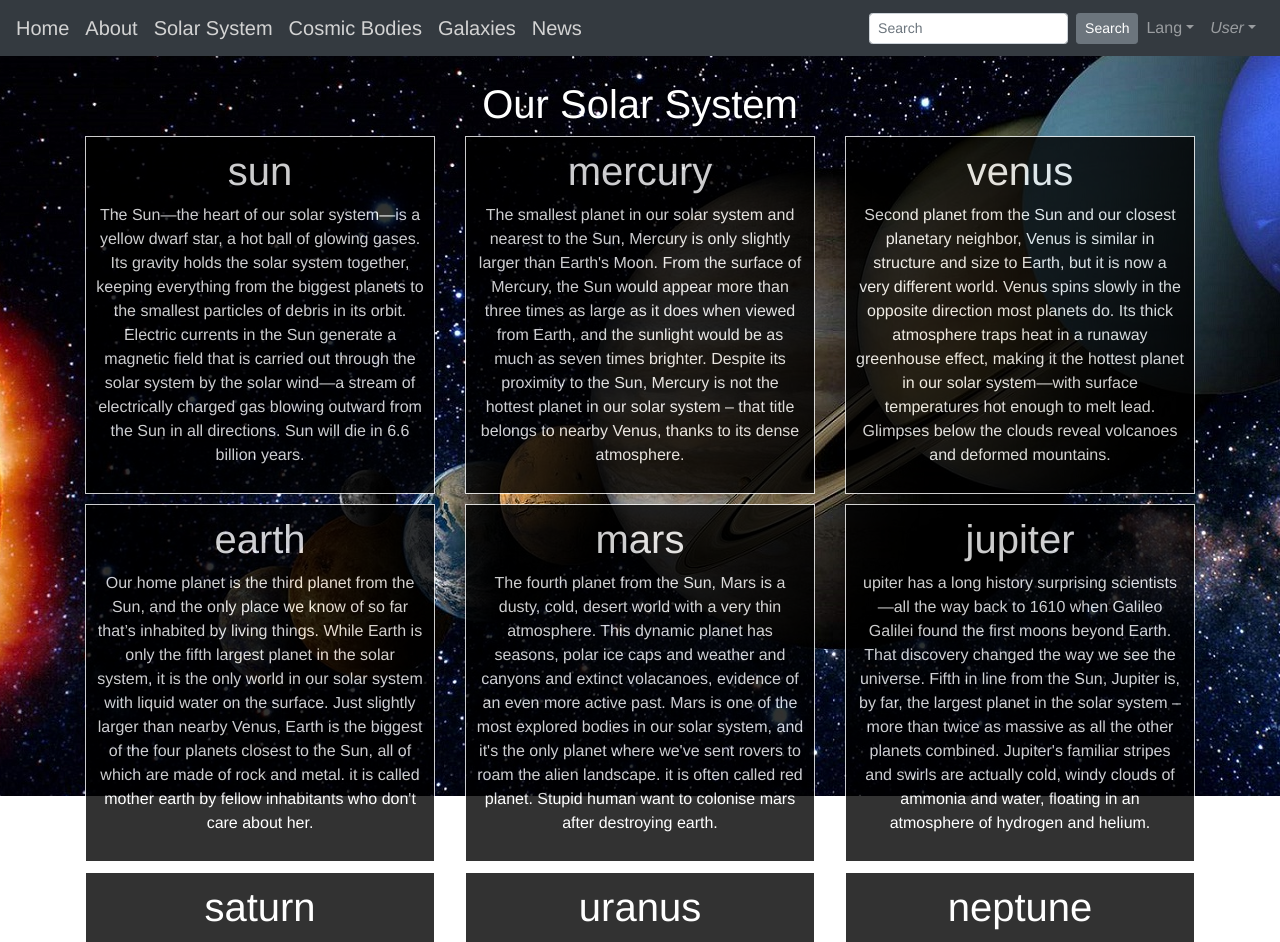
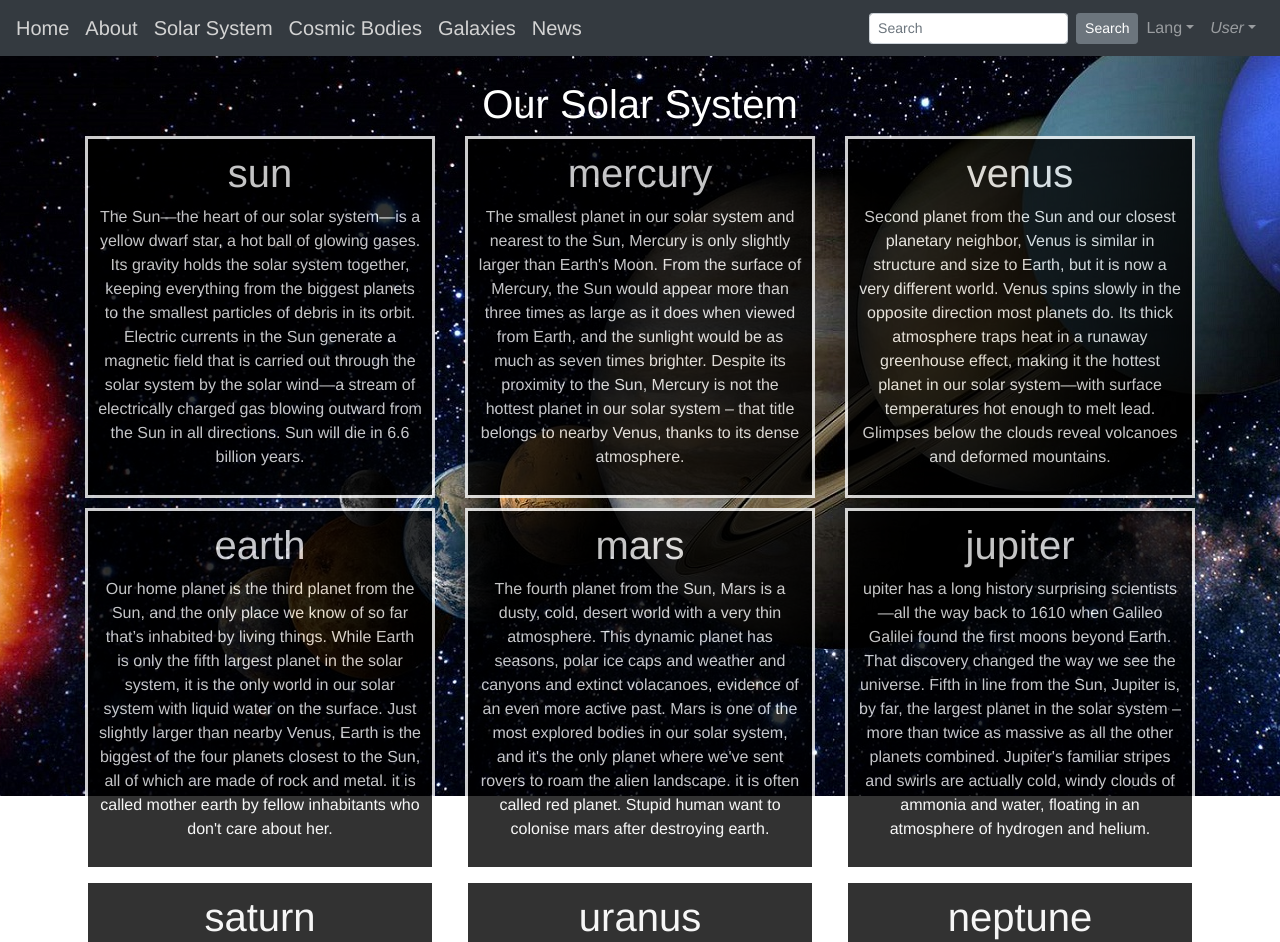
Before and after one commit to aniyagnik/cosmos, a Vue app: page /solarSystem in a window 1280 px wide. Shown: the top 942 px of the page. Built offline with nearby package versions, Linux system fonts and the light colour scheme.

Commit message:
setting routes

```diff
--- a/src/components/card.vue
+++ b/src/components/card.vue
@@ -20,11 +20,13 @@ export default {
 
 <style>
   .card-component {
-    border: 1px solid white;
+    border: 3px solid white;
     padding: 10px;
     background-color: black;
     opacity:0.8;
     margin-bottom:10px;
+    text-decoration: none !important;
+    color:whitesmoke;
   }
 
   .card-component:hover{
--- /dev/null
+++ b/src/components/cardsContainer.vue
@@ -0,0 +1,37 @@
+<template>
+  <div>
+    <b-row>
+      <b-col>
+        <router-link :to="`/solarSystem/${objArr[0].name}`" style="text-decoration:none">
+          <card-component v-bind:object='objArr[0]'></card-component>
+        </router-link>
+      </b-col>
+      <b-col>
+        <router-link :to="`/solarSystem/${objArr[1].name}`" style="text-decoration:none">
+          <card-component v-bind:object='objArr[1]'></card-component>
+        </router-link>
+      </b-col>
+      <b-col>
+        <router-link :to="`/solarSystem/${objArr[2].name}`" style="text-decoration:none">
+          <card-component v-bind:object='objArr[2]'></card-component>
+        </router-link>
+      </b-col>
+    </b-row>
+  </div>
+</template>
+
+<script>
+import cardComponent from '@/components/card.vue'
+
+export default {
+  props: [ 'objArr' ],
+  components: {
+    'card-component': cardComponent
+  },
+  data () {
+    return {
+
+    }
+  }
+}
+</script>
--- a/src/views/SolarSystem.vue
+++ b/src/views/SolarSystem.vue
@@ -3,50 +3,20 @@
     <br>
     <h1>Our Solar System</h1>
     <b-container>
-      <b-row>
-        <b-col>
-          <card-component v-bind:object='celestialBodies[0]'></card-component>
-        </b-col>
-        <b-col>
-          <card-component v-bind:object='celestialBodies[1]'></card-component>
-        </b-col>
-        <b-col>
-          <card-component v-bind:object='celestialBodies[2]'></card-component>
-        </b-col>
-      </b-row>
-      <b-row>
-        <b-col>
-          <card-component v-bind:object='celestialBodies[3]'></card-component>
-        </b-col>
-        <b-col>
-          <card-component v-bind:object='celestialBodies[4]'></card-component>
-        </b-col>
-        <b-col>
-          <card-component v-bind:object='celestialBodies[5]'></card-component>
-        </b-col>
-      </b-row>
-      <b-row>
-        <b-col>
-          <card-component v-bind:object='celestialBodies[6]'></card-component>
-        </b-col>
-        <b-col>
-          <card-component v-bind:object='celestialBodies[7]'></card-component>
-        </b-col>
-        <b-col>
-          <card-component v-bind:object='celestialBodies[8]'></card-component>
-        </b-col>
-      </b-row>
+      <cards-container-component v-bind:objArr='celestialBodies.slice(0,3)'></cards-container-component>
+      <cards-container-component v-bind:objArr='celestialBodies.slice(3,6)'></cards-container-component>
+      <cards-container-component v-bind:objArr='celestialBodies.slice(6,9)'></cards-container-component>
     </b-container>
   </div>
 </template>
 
 <script>
-import cardComponent from '@/components/card.vue'
+import cardsContainer from '@/components/cardsContainer.vue'
 import celestialBodies from '@/data/solarSystem.js'
 
 export default {
   components: {
-    'card-component': cardComponent
+    'cards-container-component': cardsContainer
   },
   data () {
     return {
```
